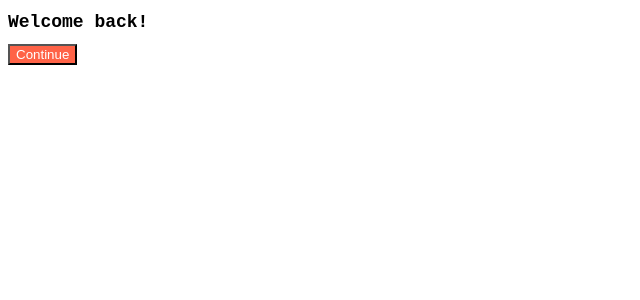
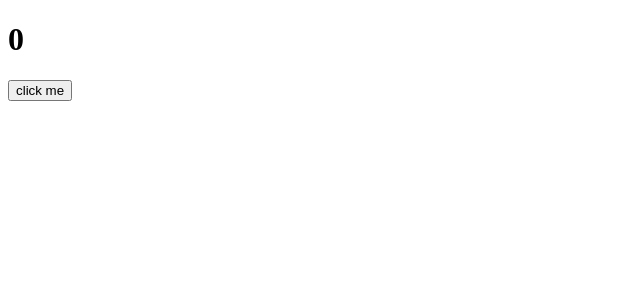
Before and after one commit to SM0413/react-for-beginners, a React (Create React App) app: page / in a window 1280 px wide. Shown: the top 300 px of the page, without its empty margins (0-640 px from the left). Built offline with nearby package versions, Linux system fonts and the light colour scheme.

Commit message:
Effect사용

```diff
--- a/src/App.js
+++ b/src/App.js
@@ -1,10 +1,15 @@
-import Button from "./Button";
-import styles from "./App.module.css";
+import { useState, useEffect } from "react";
 function App() {
+  const [counter, setValue] = useState(0);
+  const onClick = () => setValue((prev) => prev + 1);
+  console.log("i run all the time");
+  useEffect(() => {
+    console.log("Call The Api....")
+  }, []);
   return (
     <div>
-      <h1 className = {styles.title}>Welcome back!</h1>
-      <Button text={"Continue"}/>
+      <h1>{counter}</h1>
+      <button onClick = {onClick}>click me</button>
     </div>
   );
 }
```
